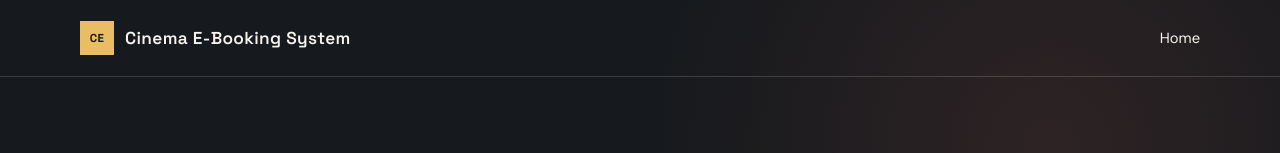
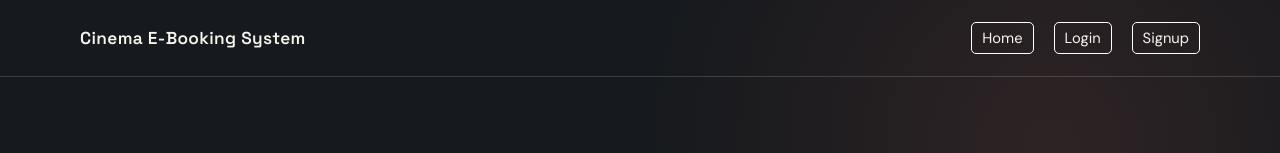
Before and after one commit to AdriGodaCS/CinemaEBookingApp, a React (Vite) app in the folder frontend/: page / in a window 1280 px wide. Shown: the top 153 px of the page. Built offline with nearby package versions, Linux system fonts and the light colour scheme; no server answers.

Commit message:
add fake login signup buttons

```diff
--- a/frontend/src/components/Navbar.css
+++ b/frontend/src/components/Navbar.css
@@ -12,6 +12,11 @@
 .brand,
 .nav-link {
   text-decoration: none;
+}
+
+.links {
+  display: flex;
+  gap: 20px;
 }
 
 .brand {
@@ -39,6 +44,9 @@
   color: var(--muted);
   font-size: 0.92rem;
   transition: color 160ms ease;
+  border: 1px solid white;
+  padding: 5px 10px;
+  border-radius: 5px;;
 }
 
 .nav-link:hover,
--- a/frontend/src/components/Navbar.tsx
+++ b/frontend/src/components/Navbar.tsx
@@ -6,18 +6,32 @@ function Navbar() {
     <header className="site-header">
       <nav className="site-nav" aria-label="Primary navigation">
         <NavLink className="brand" to="/" end>
-          <span className="brand-mark" aria-hidden="true">
-            CE
-          </span>
           <span>Cinema E-Booking System</span>
+        </NavLink>
+
+        <div className="links">
+          <NavLink
+          className={({ isActive }) => (isActive ? 'nav-link active' : 'nav-link')}
+          to="/"
+          end
+        >
+          Home
+        </NavLink>
+         <NavLink
+          className={({ isActive }) => (isActive ? 'nav-link active' : 'nav-link')}
+          to="/"
+          end
+        >
+          Login
         </NavLink>
         <NavLink
           className={({ isActive }) => (isActive ? 'nav-link active' : 'nav-link')}
           to="/"
           end
         >
-          Home
+          Signup
         </NavLink>
+        </div>
       </nav>
     </header>
   )
```
